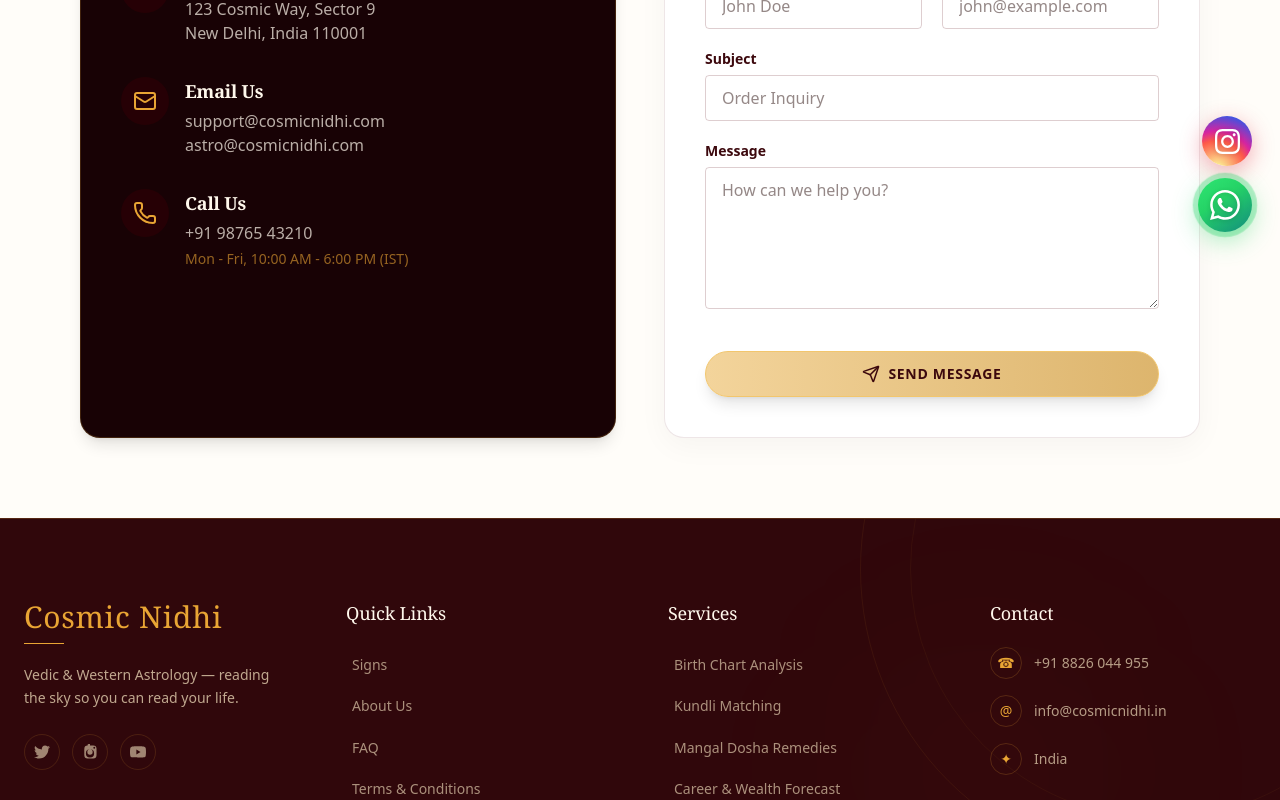
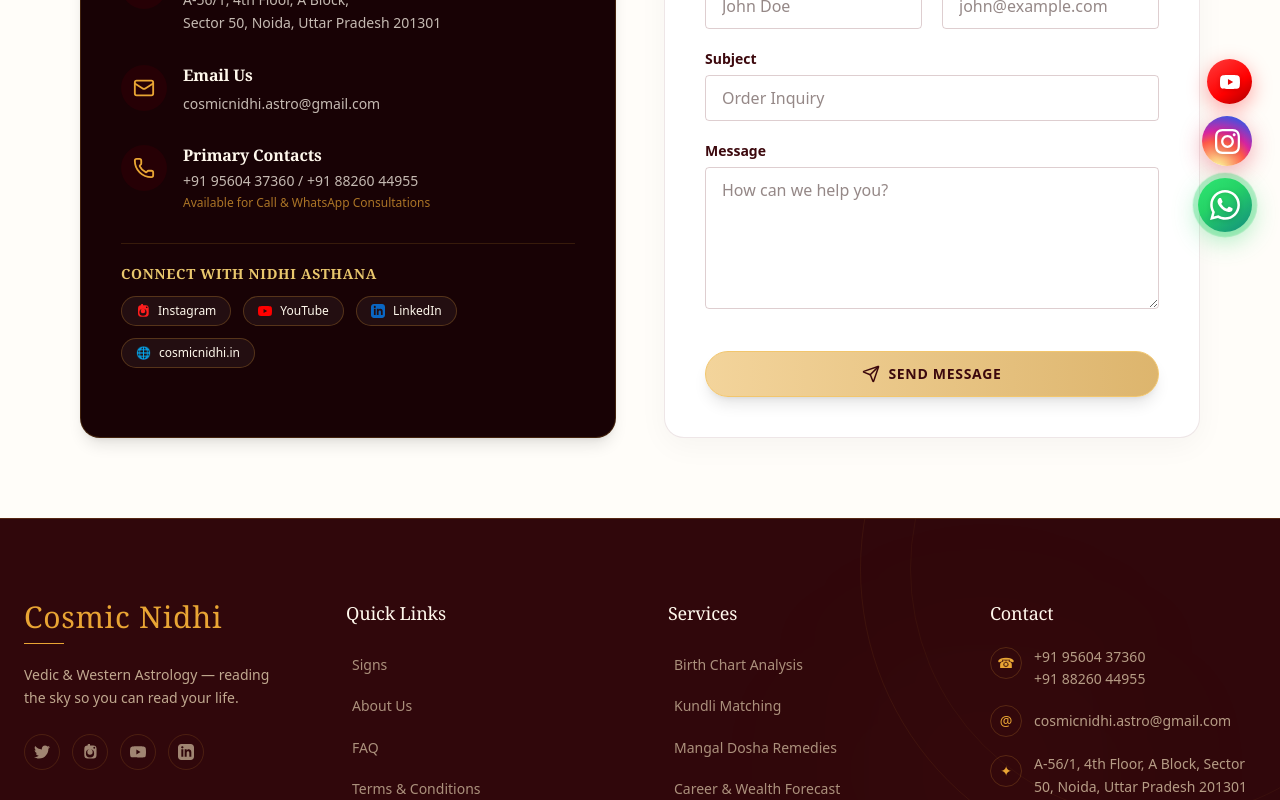
Before and after one commit to SYHOLIC/Cosmic-Nidhi-, a React (Vite) app in the folder frontend/: page /contact in a window 1280 px wide. Shown: the part 540-1340 px from the top of the page. Built offline with nearby package versions, Linux system fonts and the light colour scheme; no server answers; a web font is replaced by a local one.

Commit message:
feat: update contact details, address, social profiles and domain across platform

```diff
--- a/frontend/src/components/BookingModal.jsx
+++ b/frontend/src/components/BookingModal.jsx
@@ -263,10 +263,10 @@ export default function BookingModal({ isOpen, onClose, initialService }) {
 
                 <div className="flex flex-wrap items-center justify-center gap-3">
                   <a
-                    href="tel:8826044955"
+                    href="tel:9560437360"
                     className="inline-flex items-center gap-2 rounded-full border border-[#E9A534] bg-[#FFF8EC] px-6 py-2.5 font-sans text-[11px] font-bold uppercase tracking-[0.14em] text-[#3C080D] shadow-sm transition-transform hover:-translate-y-0.5"
                   >
-                    <Phone size={13} className="text-[#8B2F2B]" /> Call Us: 8826044955
+                    <Phone size={13} className="text-[#8B2F2B]" /> Call Us: 9560437360 / 8826044955
                   </a>
                   <button
                     type="button"
--- a/frontend/src/components/CTA.jsx
+++ b/frontend/src/components/CTA.jsx
@@ -342,7 +342,7 @@ function CTA() {
                   PRIMARY CTA
               ===================================== */}
               <a
-                href="tel:8826044955"
+                href="tel:9560437360"
                 className="
                   group
                   relative
@@ -673,20 +673,20 @@ function CTA() {
               Still have questions?{" "}
 
               <a
-                href="tel:8826044955"
+                href="tel:9560437360"
                 className="
                   text-[#8E1B24]
                   transition-colors
                   hover:text-[#E9A534]
                 "
               >
-                Call us at 8826 044 955
+                Call us at +91 95604 37360 / 88260 44955
               </a>
 
               {" "}or{" "}
 
               <a
-                href="mailto:info@cosmicnidhi.in"
+                href="mailto:cosmicnidhi.astro@gmail.com"
                 className="
                   text-[#8E1B24]
                   transition-colors
--- a/frontend/src/components/FloatingSocialConnect.jsx
+++ b/frontend/src/components/FloatingSocialConnect.jsx
@@ -11,22 +11,63 @@ export default function FloatingSocialConnect() {
     return null;
   }
 
-  // Pre-configured WhatsApp details (phone in footer is +91 8826 044 955)
-  const whatsappNumber = "918826044955";
+  // Pre-configured WhatsApp details
+  const whatsappNumber = "919560437360";
   const whatsappMessage = encodeURIComponent(
-    "Hello Cosmic Nidhi! 🙏 I would like to know more about your astrology consultations and services."
+    "Hello Cosmic Nidhi! 🙏 I would like to know more about your astrology consultations and guidance."
   );
   const whatsappUrl = `https://wa.me/${whatsappNumber}?text=${whatsappMessage}`;
 
-  // Pre-configured Instagram profile URL
-  const instagramUrl = "https://www.instagram.com/cosmicnidhi/";
+  // Pre-configured social URLs
+  const instagramUrl = "https://www.instagram.com/cosmicnidhi.astrology/";
+  const youtubeUrl = "https://www.youtube.com/@nidhiasthana3699";
 
   return (
     <aside
       aria-label="Social Connect Floating Actions"
       className="fixed bottom-6 right-5 sm:bottom-7 sm:right-7 z-50 flex flex-col items-end gap-3 pointer-events-auto select-none"
     >
-      {/* 1. INSTAGRAM FLOATING BUTTON */}
+      {/* 1. YOUTUBE FLOATING BUTTON */}
+      <motion.div
+        initial={{ opacity: 0, scale: 0.7, y: 20 }}
+        animate={{ opacity: 1, scale: 1, y: 0 }}
+        transition={{ duration: 0.4, delay: 0.05, ease: "easeOut" }}
+        className="relative flex items-center group"
+        onMouseEnter={() => setHoveredIcon("youtube")}
+        onMouseLeave={() => setHoveredIcon(null)}
+      >
+        <AnimatePresence>
+          {hoveredIcon === "youtube" && (
+            <motion.span
+              initial={{ opacity: 0, x: 10, scale: 0.9 }}
+              animate={{ opacity: 1, x: 0, scale: 1 }}
+              exit={{ opacity: 0, x: 10, scale: 0.9 }}
+              transition={{ duration: 0.18 }}
+              className="hidden sm:inline-flex items-center gap-1.5 absolute right-full mr-3 whitespace-nowrap rounded-full bg-[#1A0307]/95 px-3.5 py-1.5 text-[12px] font-medium tracking-wide text-[#FFF8EC] border border-[#E9A534]/30 shadow-[0_8px_20px_rgba(0,0,0,0.45)] backdrop-blur-md"
+            >
+              <span className="w-1.5 h-1.5 rounded-full bg-[#FF0000] animate-pulse"></span>
+              Watch on YouTube
+            </motion.span>
+          )}
+        </AnimatePresence>
+
+        <a
+          href={youtubeUrl}
+          target="_blank"
+          rel="noopener noreferrer"
+          aria-label="Visit Cosmic Nidhi on YouTube"
+          className="relative flex h-11 w-11 sm:h-[45px] sm:w-[45px] items-center justify-center rounded-full text-white shadow-[0_6px_20px_rgba(255,0,0,0.35)] transition-all duration-300 hover:scale-110 hover:-translate-y-1 hover:shadow-[0_10px_26px_rgba(255,0,0,0.55)] focus:outline-none"
+          style={{
+            background: "linear-gradient(145deg, #ff3d3d 0%, #FF0000 60%, #a80000 100%)",
+          }}
+        >
+          <svg className="h-5 w-5 fill-current drop-shadow-sm" viewBox="0 0 24 24">
+            <path d="M23.498 6.186a2.997 2.997 0 00-2.11-2.12C19.505 3.5 12 3.5 12 3.5s-7.505 0-9.388.566a2.997 2.997 0 00-2.11 2.12C0 8.07 0 12 0 12s0 3.93.502 5.814a2.997 2.997 0 002.11 2.12c1.883.566 9.388.566 9.388.566s7.505 0 9.388-.566a2.997 2.997 0 002.11-2.12C24 15.93 24 12 24 12s0-3.93-.502-5.814zM9.545 15.568V8.432L15.818 12l-6.273 3.568z" />
+          </svg>
+        </a>
+      </motion.div>
+
+      {/* 2. INSTAGRAM FLOATING BUTTON */}
       <motion.div
         initial={{ opacity: 0, scale: 0.7, y: 20 }}
         animate={{ opacity: 1, scale: 1, y: 0 }}
--- a/frontend/src/components/Footer.jsx
+++ b/frontend/src/components/Footer.jsx
@@ -153,7 +153,9 @@ function Footer() {
 
               {/* Instagram */}
               <a
-                href="#"
+                href="https://www.instagram.com/cosmicnidhi.astrology/"
+                target="_blank"
+                rel="noopener noreferrer"
                 aria-label="Instagram"
                 className="
                   flex
@@ -184,7 +186,9 @@ function Footer() {
 
               {/* YouTube */}
               <a
-                href="#"
+                href="https://www.youtube.com/@nidhiasthana3699"
+                target="_blank"
+                rel="noopener noreferrer"
                 aria-label="YouTube"
                 className="
                   flex
@@ -210,6 +214,39 @@ function Footer() {
                   viewBox="0 0 24 24"
                 >
                   <path d="M23.498 6.186a2.997 2.997 0 00-2.11-2.12C19.505 3.5 12 3.5 12 3.5s-7.505 0-9.388.566a2.997 2.997 0 00-2.11 2.12C0 8.07 0 12 0 12s0 3.93.502 5.814a2.997 2.997 0 002.11 2.12c1.883.566 9.388.566 9.388.566s7.505 0 9.388-.566a2.997 2.997 0 002.11-2.12C24 15.93 24 12 24 12s0-3.93-.502-5.814zM9.545 15.568V8.432L15.818 12l-6.273 3.568z" />
+                </svg>
+              </a>
+
+              {/* LinkedIn */}
+              <a
+                href="https://www.linkedin.com/in/nidhi-asthana"
+                target="_blank"
+                rel="noopener noreferrer"
+                aria-label="LinkedIn"
+                className="
+                  flex
+                  h-9
+                  w-9
+                  items-center
+                  justify-center
+                  rounded-full
+                  border
+                  border-[#E9A534]/15
+                  text-[#FDECC8]/55
+                  transition-all
+                  duration-300
+                  hover:-translate-y-1
+                  hover:border-[#E9A534]/40
+                  hover:bg-[#E9A534]/[0.08]
+                  hover:text-[#E9A534]
+                "
+              >
+                <svg
+                  className="h-4 w-4"
+                  fill="currentColor"
+                  viewBox="0 0 24 24"
+                >
+                  <path d="M19 0h-14c-2.761 0-5 2.239-5 5v14c0 2.761 2.239 5 5 5h14c2.762 0 5-2.239 5-5v-14c0-2.761-2.238-5-5-5zm-11 19h-3v-11h3v11zm-1.5-12.268c-.966 0-1.75-.79-1.75-1.764s.784-1.764 1.75-1.764 1.75.79 1.75 1.764-.783 1.764-1.75 1.764zm13.5 12.268h-3v-5.604c0-3.368-4-3.113-4 0v5.604h-3v-11h3v1.765c1.396-2.586 7-2.777 7 2.476v6.759z" />
                 </svg>
               </a>
             </div>
@@ -335,19 +372,15 @@ function Footer() {
             <ul className="space-y-4">
               {/* Phone */}
               <li>
-                <a
-                  href="tel:8826044955"
+                <div
                   className="
                     group
                     flex
-                    items-center
+                    items-start
                     gap-3
                     font-sans
                     text-sm
                     text-[#FDECC8]/65
-                    transition-colors
-                    duration-300
-                    hover:text-[#E9A534]
                   "
                 >
                   <span
@@ -371,14 +404,21 @@ function Footer() {
                     ☎
                   </span>
 
-                  +91 8826 044 955
+                  <div className="flex flex-col gap-0.5">
+                    <a href="tel:9560437360" className="hover:text-[#E9A534] transition-colors">
+                      +91 95604 37360
                     </a>
+                    <a href="tel:8826044955" className="hover:text-[#E9A534] transition-colors">
+                      +91 88260 44955
+                    </a>
+                  </div>
+                </div>
               </li>
 
               {/* Email */}
               <li>
                 <a
-                  href="mailto:info@cosmicnidhi.in"
+                  href="mailto:cosmicnidhi.astro@gmail.com"
                   className="
                     group
                     flex
@@ -413,15 +453,16 @@ function Footer() {
                     @
                   </span>
 
-                  info@cosmicnidhi.in
+                  cosmicnidhi.astro@gmail.com
                 </a>
               </li>
 
               {/* Location */}
-              <li
+              <li>
+                <div
                   className="
                     flex
-                  items-center
+                    items-start
                     gap-3
                     font-sans
                     text-sm
@@ -440,12 +481,16 @@ function Footer() {
                       border
                       border-[#E9A534]/20
                       text-[#E9A534]
+                      mt-0.5
                     "
                   >
                     ✦
                   </span>
 
-                India
+                  <span className="leading-relaxed text-xs sm:text-sm">
+                    A-56/1, 4th Floor, A Block, Sector 50, Noida, Uttar Pradesh 201301
+                  </span>
+                </div>
               </li>
             </ul>
           </div>
@@ -481,6 +526,19 @@ function Footer() {
             <span>
               © {new Date().getFullYear()} All rights reserved By: Cosmic Nidhi.
             </span>
+
+            <span className="text-[#E9A534]/40 select-none">|</span>
+
+            <a
+              href="https://www.cosmicnidhi.in"
+              className="
+                transition-colors
+                duration-300
+                hover:text-[#E9A534]
+              "
+            >
+              www.cosmicnidhi.in
+            </a>
 
             <span className="text-[#E9A534]/40 select-none">|</span>
 
--- a/frontend/src/components/Hero.jsx
+++ b/frontend/src/components/Hero.jsx
@@ -342,7 +342,7 @@ function Hero() {
                 {/* PRIMARY */}
 
                 <a
-                  href="tel:8826044955"
+                  href="tel:9560437360"
                   className="
                     group
                     inline-flex
--- a/frontend/src/components/ZodiacProfile.jsx
+++ b/frontend/src/components/ZodiacProfile.jsx
@@ -453,7 +453,7 @@ export default function ZodiacProfile({ sign, onClose }) {
 
                   {/* Ghost — Book a Consultation */}
                   <a
-                    href="tel:8826044955"
+                    href="tel:9560437360"
                     className="
                       group inline-flex items-center justify-center gap-2.5
                       rounded-full
--- a/frontend/src/pages/Contact.jsx
+++ b/frontend/src/pages/Contact.jsx
@@ -60,38 +60,102 @@ export default function Contact() {
         <div className="grid gap-12 lg:grid-cols-2">
 
           {/* Contact Info */}
-          <div className="flex flex-col gap-8 bg-[#180205] text-[#FFF8EC] p-10 rounded-[20px] shadow-lg border border-[#E9A534]/20">
+          <div className="flex flex-col gap-7 bg-[#180205] text-[#FFF8EC] p-8 sm:p-10 rounded-[20px] shadow-lg border border-[#E9A534]/20">
             <h2 className="font-display text-[28px] font-semibold text-[#E9A534]">Get In Touch</h2>
 
             <div className="flex items-start gap-4">
-              <div className="bg-[#260005] p-3 rounded-full text-[#E9A534]">
-                <MapPin size={24} />
+              <div className="bg-[#260005] p-3 rounded-full text-[#E9A534] shrink-0 mt-0.5">
+                <MapPin size={22} />
               </div>
               <div>
-                <h3 className="font-bold text-lg mb-1">Our Location</h3>
-                <p className="text-[#FFF8EC]/70">123 Cosmic Way, Sector 9<br/>New Delhi, India 110001</p>
+                <h3 className="font-bold text-base mb-1">Our Location</h3>
+                <p className="text-[#FFF8EC]/75 leading-relaxed text-sm">
+                  A-56/1, 4th Floor, A Block,<br/>
+                  Sector 50, Noida, Uttar Pradesh 201301
+                </p>
               </div>
             </div>
 
             <div className="flex items-start gap-4">
-              <div className="bg-[#260005] p-3 rounded-full text-[#E9A534]">
-                <Mail size={24} />
+              <div className="bg-[#260005] p-3 rounded-full text-[#E9A534] shrink-0 mt-0.5">
+                <Mail size={22} />
               </div>
               <div>
-                <h3 className="font-bold text-lg mb-1">Email Us</h3>
-                <p className="text-[#FFF8EC]/70">support@cosmicnidhi.com</p>
-                <p className="text-[#FFF8EC]/70">astro@cosmicnidhi.com</p>
+                <h3 className="font-bold text-base mb-1">Email Us</h3>
+                <a href="mailto:cosmicnidhi.astro@gmail.com" className="text-[#FFF8EC]/75 hover:text-[#E9A534] transition-colors text-sm">
+                  cosmicnidhi.astro@gmail.com
+                </a>
               </div>
             </div>
 
             <div className="flex items-start gap-4">
-              <div className="bg-[#260005] p-3 rounded-full text-[#E9A534]">
-                <Phone size={24} />
+              <div className="bg-[#260005] p-3 rounded-full text-[#E9A534] shrink-0 mt-0.5">
+                <Phone size={22} />
               </div>
               <div>
-                <h3 className="font-bold text-lg mb-1">Call Us</h3>
-                <p className="text-[#FFF8EC]/70">+91 98765 43210</p>
-                <p className="text-[#E9A534]/60 text-sm mt-1">Mon - Fri, 10:00 AM - 6:00 PM (IST)</p>
+                <h3 className="font-bold text-base mb-1">Primary Contacts</h3>
+                <p className="text-[#FFF8EC]/75 text-sm">
+                  <a href="tel:9560437360" className="hover:text-[#E9A534] transition-colors">+91 95604 37360</a>
+                  {" / "}
+                  <a href="tel:8826044955" className="hover:text-[#E9A534] transition-colors">+91 88260 44955</a>
+                </p>
+                <p className="text-[#E9A534]/70 text-xs mt-1">Available for Call & WhatsApp Consultations</p>
+              </div>
+            </div>
+
+            {/* Social Connect Profiles */}
+            <div className="border-t border-[#E9A534]/15 pt-5 mt-1">
+              <h3 className="font-bold text-sm text-[#E9C76D] mb-3 uppercase tracking-wider">Connect With Nidhi Asthana</h3>
+              <div className="flex flex-wrap gap-3">
+                {/* Instagram */}
+                <a
+                  href="https://www.instagram.com/cosmicnidhi.astrology/"
+                  target="_blank"
+                  rel="noopener noreferrer"
+                  className="flex items-center gap-2 rounded-full border border-[#E9A534]/25 bg-white/5 px-3.5 py-1.5 text-xs text-[#FFF8EC] transition-all hover:border-[#E9A534] hover:bg-[#E9A534]/10 hover:text-[#E9A534]"
+                >
+                  <svg className="h-3.5 w-3.5 fill-current text-[#FD1D1D]" viewBox="0 0 24 24">
+                    <path d="M12 2.163c3.204 0 3.584.012 4.85.07 3.252.148 4.771 1.691 4.919 4.919.058 1.265.069 1.645.069 4.849 0 3.205-.012 3.584-.069 4.849-.149 3.225-1.664 4.771-4.919 4.919-1.266.058-1.644.07-4.85.07-3.204 0-3.584-.012-3.584-.07-3.26-.149-4.771-1.699-4.919-4.92-.058-1.28-.07-1.644-.07-4.849 0-3.204.013-3.583.07-4.849.149-3.227 1.664-4.771 4.919-4.919C8.333.014 8.741 0 12 0zm0 5.838a6.162 6.162 0 100 12.324 6.162 6.162 0 000-12.324zM12 16a4 4 0 110-8 4 4 0 010 8zm6.406-11.845a1.44 1.44 0 100 2.881 1.44 1.44 0 000-2.881z" />
+                  </svg>
+                  Instagram
+                </a>
+
+                {/* YouTube */}
+                <a
+                  href="https://www.youtube.com/@nidhiasthana3699"
+                  target="_blank"
+                  rel="noopener noreferrer"
+                  className="flex items-center gap-2 rounded-full border border-[#E9A534]/25 bg-white/5 px-3.5 py-1.5 text-xs text-[#FFF8EC] transition-all hover:border-[#E9A534] hover:bg-[#E9A534]/10 hover:text-[#E9A534]"
+                >
+                  <svg className="h-3.5 w-3.5 fill-current text-[#FF0000]" viewBox="0 0 24 24">
+                    <path d="M23.498 6.186a2.997 2.997 0 00-2.11-2.12C19.505 3.5 12 3.5 12 3.5s-7.505 0-9.388.566a2.997 2.997 0 00-2.11 2.12C0 8.07 0 12 0 12s0 3.93.502 5.814a2.997 2.997 0 002.11 2.12c1.883.566 9.388.566 9.388.566s7.505 0 9.388-.566a2.997 2.997 0 002.11-2.12C24 15.93 24 12 24 12s0-3.93-.502-5.814zM9.545 15.568V8.432L15.818 12l-6.273 3.568z" />
+                  </svg>
+                  YouTube
+                </a>
+
+                {/* LinkedIn */}
+                <a
+                  href="https://www.linkedin.com/in/nidhi-asthana"
+                  target="_blank"
+                  rel="noopener noreferrer"
+                  className="flex items-center gap-2 rounded-full border border-[#E9A534]/25 bg-white/5 px-3.5 py-1.5 text-xs text-[#FFF8EC] transition-all hover:border-[#E9A534] hover:bg-[#E9A534]/10 hover:text-[#E9A534]"
+                >
+                  <svg className="h-3.5 w-3.5 fill-current text-[#0A66C2]" viewBox="0 0 24 24">
+                    <path d="M19 0h-14c-2.761 0-5 2.239-5 5v14c0 2.761 2.239 5 5 5h14c2.762 0 5-2.239 5-5v-14c0-2.761-2.238-5-5-5zm-11 19h-3v-11h3v11zm-1.5-12.268c-.966 0-1.75-.79-1.75-1.764s.784-1.764 1.75-1.764 1.75.79 1.75 1.764-.783 1.764-1.75 1.764zm13.5 12.268h-3v-5.604c0-3.368-4-3.113-4 0v5.604h-3v-11h3v1.765c1.396-2.586 7-2.777 7 2.476v6.759z" />
+                  </svg>
+                  LinkedIn
+                </a>
+
+                {/* Website */}
+                <a
+                  href="https://www.cosmicnidhi.in"
+                  target="_blank"
+                  rel="noopener noreferrer"
+                  className="flex items-center gap-2 rounded-full border border-[#E9A534]/25 bg-white/5 px-3.5 py-1.5 text-xs text-[#FFF8EC] transition-all hover:border-[#E9A534] hover:bg-[#E9A534]/10 hover:text-[#E9A534]"
+                >
+                  <span className="text-[#E9A534]">🌐</span>
+                  cosmicnidhi.in
+                </a>
               </div>
             </div>
           </div>
--- a/frontend/src/pages/Products.jsx
+++ b/frontend/src/pages/Products.jsx
@@ -1046,7 +1046,7 @@ export default function ProductsPage() {
                   </a>
 
                   <a
-                    href="tel:8826044955"
+                    href="tel:9560437360"
                     className="
                       group inline-flex items-center justify-center gap-2.5
                       rounded-full border border-[#E9A534]/50
--- a/frontend/src/pages/Services.jsx
+++ b/frontend/src/pages/Services.jsx
@@ -523,7 +523,7 @@ export default function ServicesPage() {
               </button>
 
               <a
-                href="tel:8826044955"
+                href="tel:9560437360"
                 className="
                   group inline-flex items-center justify-center gap-2.5
                   rounded-full border border-[#E9A534]/50
--- a/frontend/src/pages/ZodiacProfilePage.jsx
+++ b/frontend/src/pages/ZodiacProfilePage.jsx
@@ -529,7 +529,7 @@ function ProductDetailModal({ product, onClose }) {
                   </button>
 
                   <a
-                    href="tel:8826044955"
+                    href="tel:9560437360"
                     className="
                       group inline-flex items-center justify-center gap-2
                       rounded-full
@@ -828,7 +828,7 @@ export default function ZodiacProfilePage() {
                   </Link>
 
                   <a
-                    href="tel:8826044955"
+                    href="tel:9560437360"
                     className="group inline-flex items-center justify-center gap-2.5 rounded-full border border-transparent px-5 py-4 font-sans text-[12px] font-bold uppercase tracking-[0.16em] text-[#D8C8A8]/70 transition-colors duration-300 hover:text-[#E9C76D]"
                   >
                     <Phone size={14} strokeWidth={1.8} />
```
Also changed, not shown: frontend/src/components/Nav.jsx (+6 -6 lines), 2 other files (tests, documents, lock files or other folders). Lines whose indentation alone changed are shown as unchanged.
